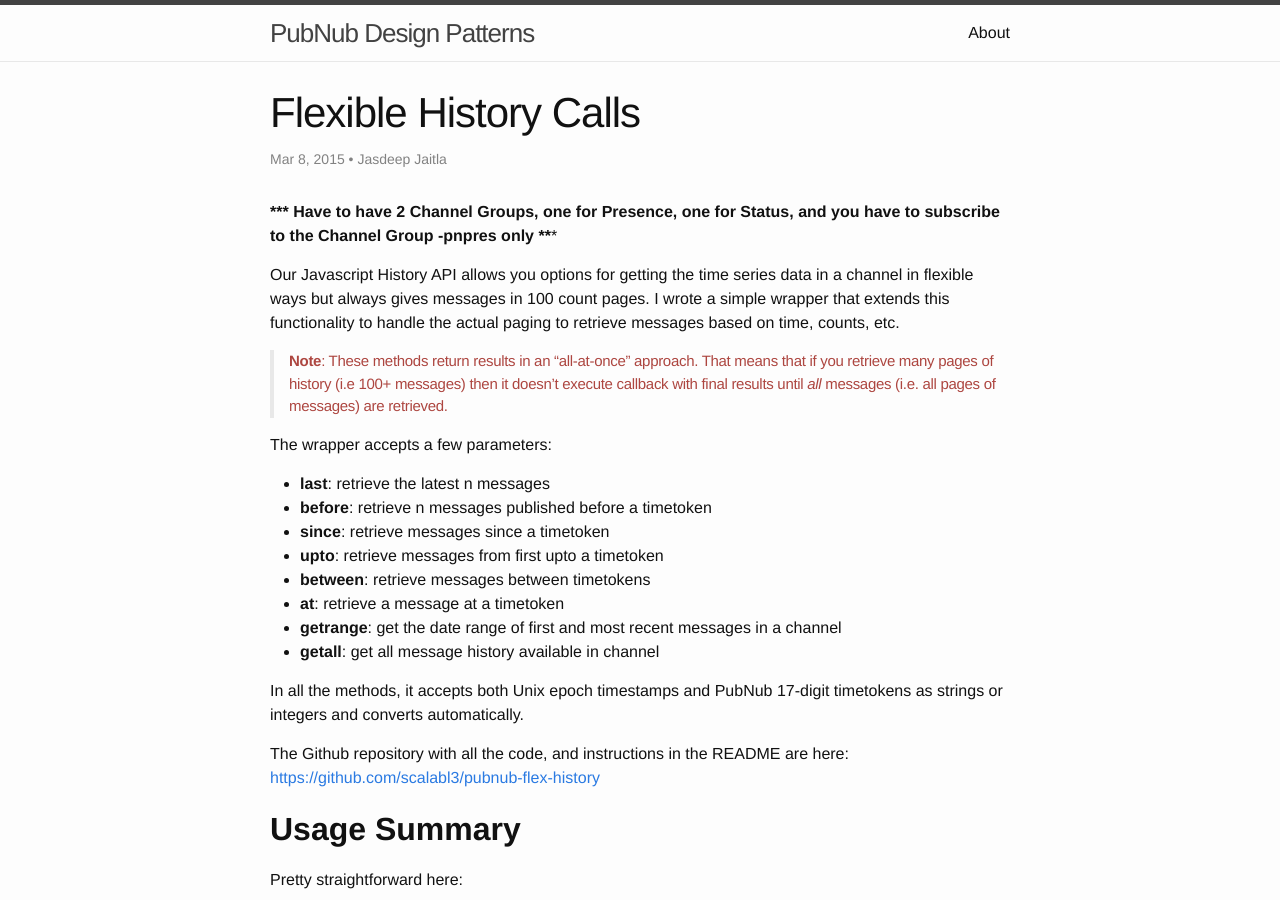
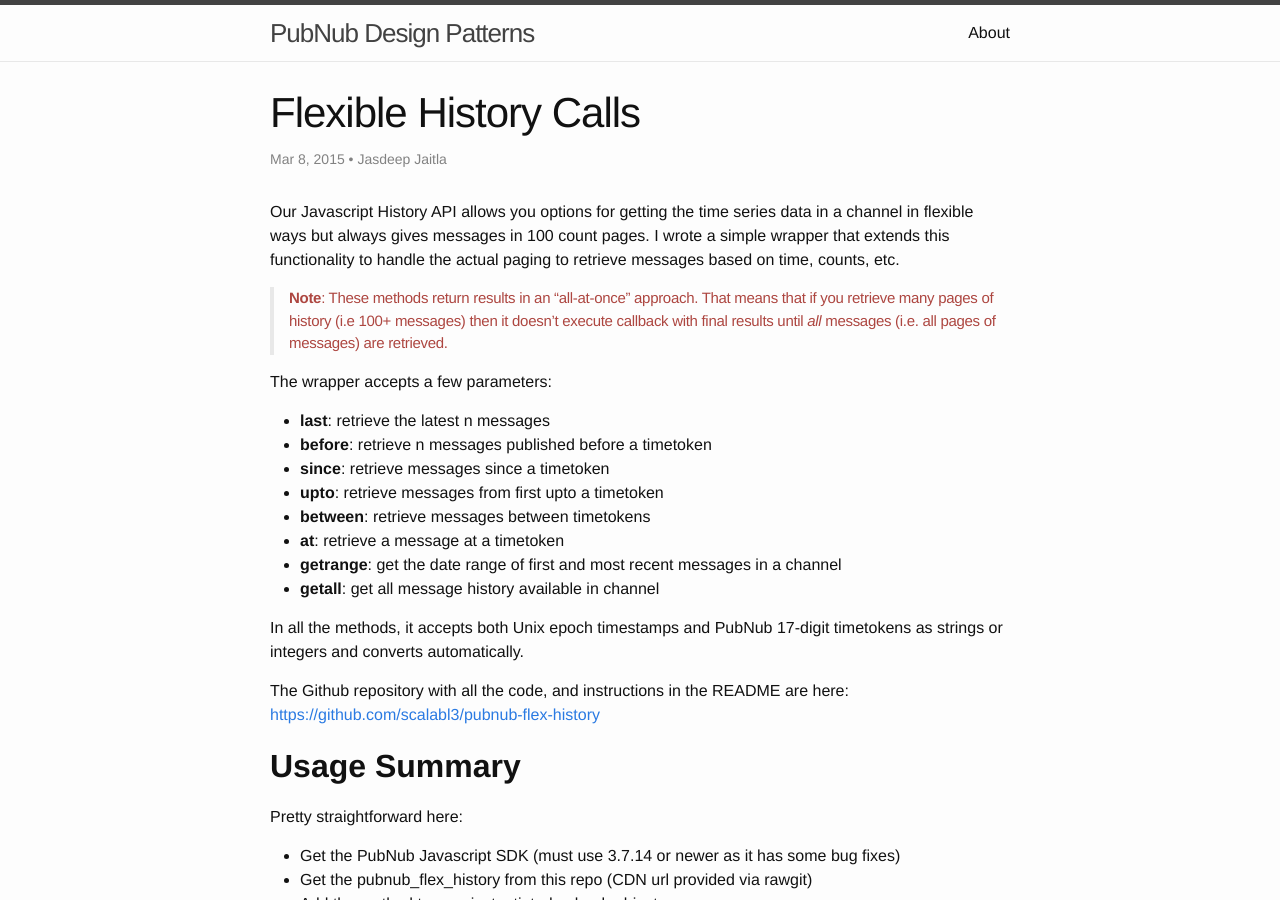
Before and after one commit to pubnub/pubnub-design-patterns, a Jekyll site: the page built from _posts/2015-03-06-Flexible-History-Calls.md, in a window 1280 px wide and 900 px high. Built offline with Jekyll 4.4.1, drawn with Linux system fonts in a browser that asks for light colours.

Commit message:
fixed typo

```diff
--- a/_posts/2015-03-06-Flexible-History-Calls.md
+++ b/_posts/2015-03-06-Flexible-History-Calls.md
@@ -4,10 +4,6 @@
 date:   2015-03-08
 author: Jasdeep Jaitla
 ---
-
-***** Have to have 2 Channel Groups, one for Presence, one for Status, and you have to subscribe
-to the Channel Group -pnpres only *****
-
 
 Our Javascript History API allows you options for getting the time series data in a channel in flexible ways but always gives messages in 100 count pages.
 I wrote a simple wrapper that extends this functionality to handle the actual paging to retrieve messages based on time, counts, etc.
```
Also changed, not shown: _posts/2015-08-11-Advanced-Channel-Groups-Friend-Lists-Status-Feed-And-Presence.md (+1 -0 lines), images/channels/channels1.jpg, images/channels/channels2.jpg, images/channels/channels3.jpg.
